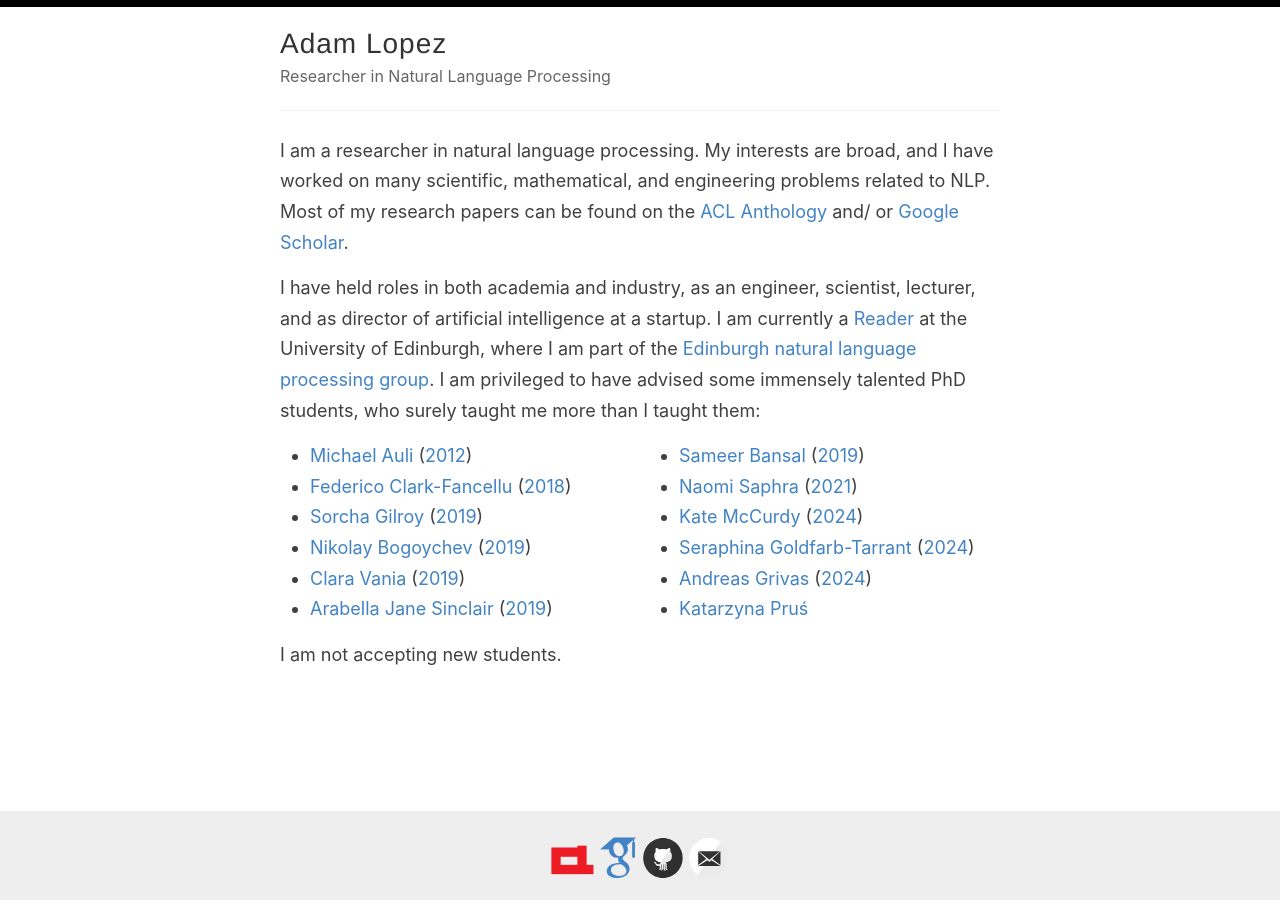
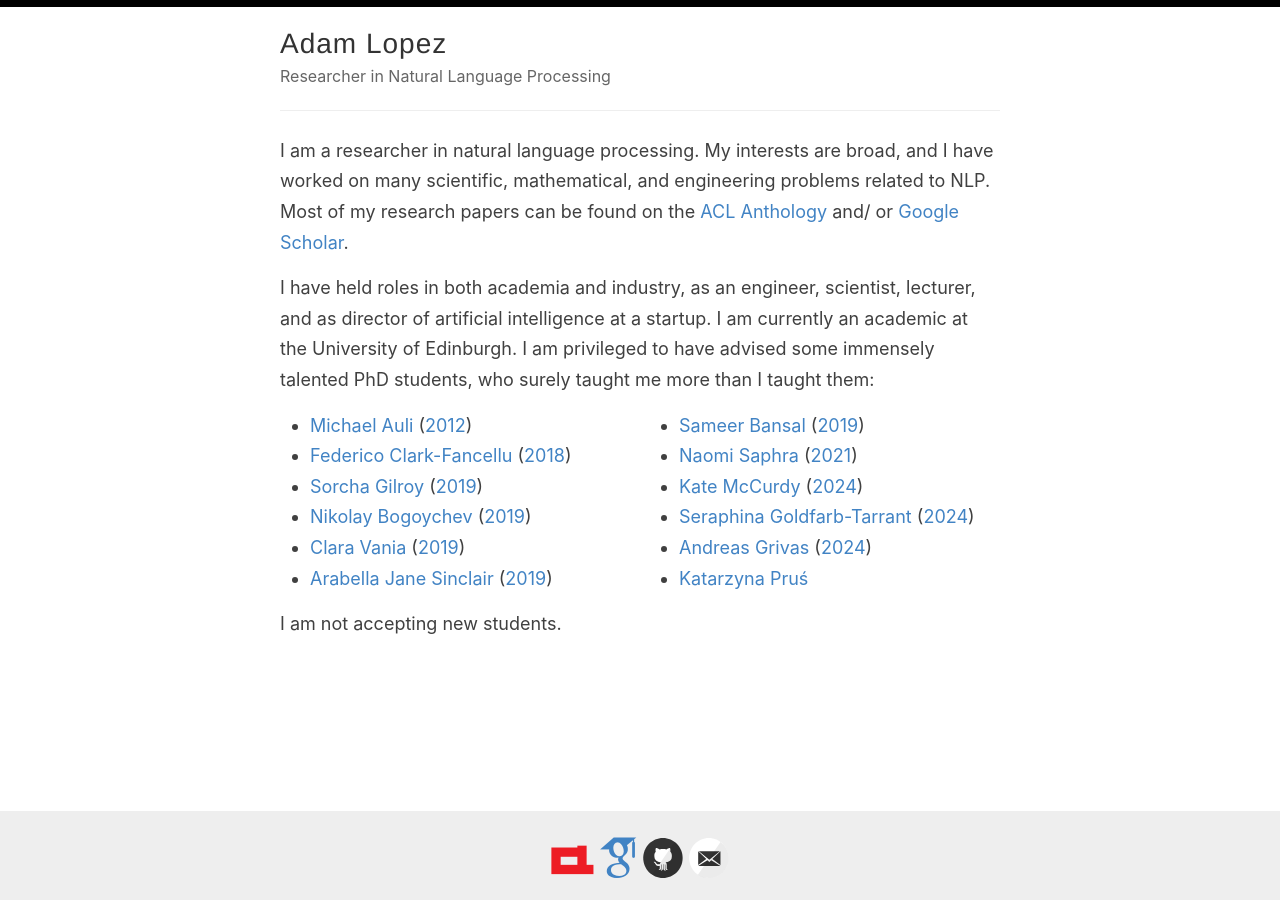
Before and after one commit to alopez/alopez.github.com, a Jekyll site: the page built from index.md, in a window 1280 px wide. Built offline with Jekyll 4.4.1, drawn with Linux system fonts in a browser that asks for light colours; some web fonts are replaced; the list of posts is cut into pages by our own code.

Commit message:
Update index.md

```diff
--- a/index.md
+++ b/index.md
@@ -9,9 +9,7 @@ the [ACL Anthology](https://www.aclweb.org/anthology/people/a/adam-lopez/)
 and/ or [Google Scholar](https://scholar.google.com/citations?hl=en&user=7KdAmbUAAAAJ&view_op=list_works&sortby=pubdate).
 
 I have held roles in both academia and industry, as an engineer, scientist, lecturer, and as director of artificial intelligence at a startup.
-I am currently a [Reader](https://en.wikipedia.org/wiki/Reader_(academic_rank))
-at the University of Edinburgh, where I am part of the
-[Edinburgh natural language processing group](http://groups.inf.ed.ac.uk/edinburghnlp/).
+I am currently an academic at the University of Edinburgh.
 I am privileged to have advised some immensely talented PhD students, who surely taught me more than I taught them:
 
 <div class="students">
```
